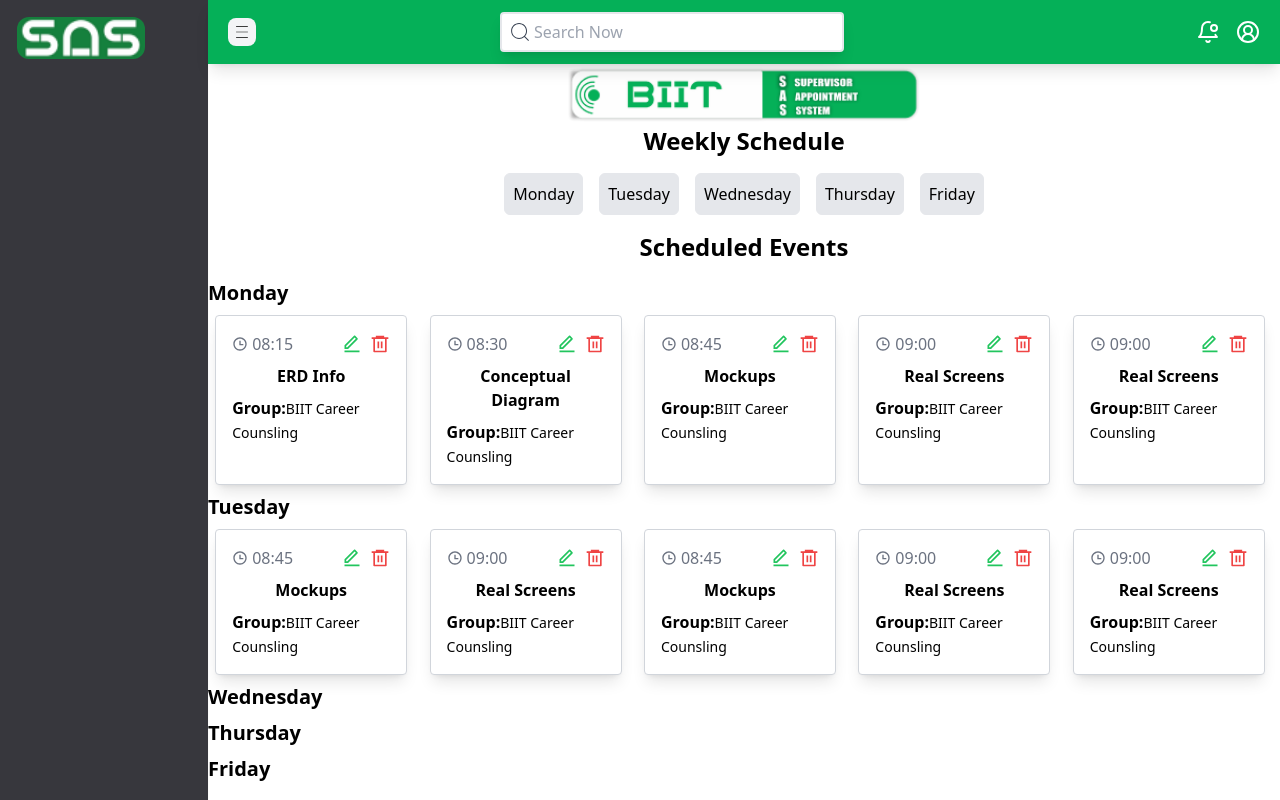
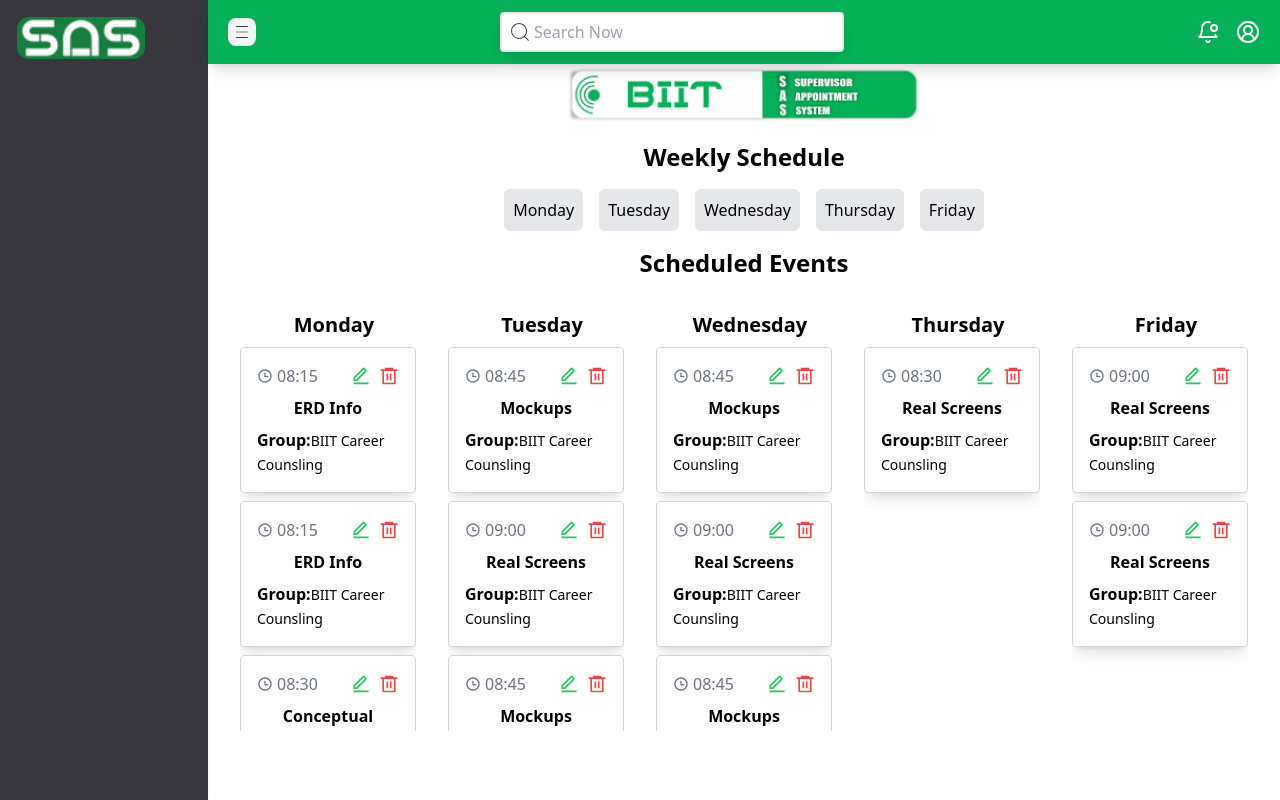
Before and after one commit to Mubashir1292/Biit-Project-Supervisor-Appointment-System, a React (Create React App) app: page /TechnicalExpert/Schedule in a window 1280 px wide. Built offline with nearby package versions, Linux system fonts and the light colour scheme.

Commit message:
Upadats the Expert Dashboard

```diff
--- a/src/components/Cards/AppointmentCard.jsx
+++ b/src/components/Cards/AppointmentCard.jsx
@@ -5,7 +5,7 @@ function AppointmentCard(props) {
     <>
       <div
         {...props.rest}
-        className="flex flex-col w-3/12  pl-2 rounded-xl shadow-2xl h-5/6   bg-white"
+        className="flex flex-col w-3/12  pl-2 rounded-xl shadow h-5/6   bg-white"
       >
         <div className=" flex flex-row  justify-around text-black border-b border-green-500 pt-3">
           <h1 className="text-xl font-bold mb-3">Upcoming Meetings</h1>
--- a/src/components/Cards/MessageCard.jsx
+++ b/src/components/Cards/MessageCard.jsx
@@ -6,7 +6,7 @@ function MessageCard(props) {
     <>
       <div
         {...props.rest}
-        className="flex flex-col w-3/12  pl-2 rounded-xl drop-shadow-2xl h-5/6  bg-white"
+        className="flex flex-col w-3/12  pl-2 rounded-xl drop-shadow h-5/6  bg-white"
       >
         <div className=" flex flex-col  justify-around text-black">
           <h1 className="text-4xl font-bold text-center">02</h1>
--- a/src/components/Modals/NotificationModal/NotificationModel.jsx
+++ b/src/components/Modals/NotificationModal/NotificationModel.jsx
@@ -1,6 +1,6 @@
 import React, { useEffect, useState } from "react";
 
-function NotificationModel({ open, handleOpen, ...rest }) {
+function NotificationModel({ open, handleOpen, className, ...rest }) {
   const [notifications, setNotifications] = useState([]);
   useEffect(() => {
     const notification = {
@@ -19,10 +19,10 @@ function NotificationModel({ open, handleOpen, ...rest }) {
             console.log("onClick");
             handleOpen(false);
           }}
-          className="w-full drop-shadow-2xl h-96 top-0 flex items-start justify-end bg-gray-500 bg-opacity-0 absolute z-40    "
+          className={`w-full drop-shadow-2xl h-96 top-0 flex items-start justify-end bg-gray-500 bg-opacity-0 absolute`}
         >
           <div
-            className="bg-white w-2/12 h-3/5 rounded-lg absolute z-50 top-16 right-100 shadow-lg border border-gray-300 overflow-auto "
+            className="bg-white w-2/12 h-3/5 rounded-lg absolute z-1000 top-16 right-100 shadow-lg border border-gray-300 overflow-auto "
             onClick={() => {
               handleOpen(true);
             }}
--- a/src/pages/TechnicalExpert/Dashboard/ExpertDashboard.jsx
+++ b/src/pages/TechnicalExpert/Dashboard/ExpertDashboard.jsx
@@ -2,10 +2,10 @@ import React, { useState, useEffect } from "react";
 import Dropdown from "../../../components/dropdown/Dropdown";
 import biitlogo from "../../../assets/extra/biitSAS.png";
 import { useNavigate } from "react-router-dom";
-import Card from "../../../components/Cards/Card";
 import { CircleDotDashed, GitPullRequest } from "lucide-react";
 import AppointmentCard from "../../../components/Cards/AppointmentCard";
 import MessageCard from "../../../components/Cards/MessageCard";
+import { Card, CardBody, CardText } from "reactstrap";
 function ExpertDashboard() {
   const navigate = useNavigate();
   const [handleDuration, setHandleDuration] = useState("");
@@ -54,12 +54,33 @@ function ExpertDashboard() {
         className="relative w-2/12"
       />
       <div className="w-full h-auto flex flex-row justify-around pt-10">
-        <Card icon={<GitPullRequest />} title="Help Requests" desc={3} />
-        <Card icon={<GitPullRequest />} title="Approved Requests" desc="03" />
+        <Card>
+          <CardBody>
+            <CardText>Testing Card</CardText>
+          </CardBody>
+        </Card>
+        <Card>
+          <CardBody>
+            <CardText>Testing Card</CardText>
+          </CardBody>
+        </Card>
+        <Card>
+          <CardBody>
+            <CardText>Testing Card</CardText>
+          </CardBody>
+        </Card>
       </div>
       <div className="mt-10 h-3/6 flex flex-row justify-around pt-3">
-        <AppointmentCard />
-        <MessageCard />
+        <Card>
+          <CardBody>
+            <CardText>Testing Card</CardText>
+          </CardBody>
+        </Card>
+        <Card>
+          <CardBody>
+            <CardText>Testing Card</CardText>
+          </CardBody>
+        </Card>
       </div>
     </div>
   );
--- a/src/pages/TechnicalExpert/Schedule/ScheduleManagement.jsx
+++ b/src/pages/TechnicalExpert/Schedule/ScheduleManagement.jsx
@@ -3,11 +3,12 @@ import Dropdown from "../../../components/dropdown/Dropdown";
 import biitlogo from "../../../assets/extra/biitSAS.png";
 import { Card, CardBody, CardText, CardTitle } from "reactstrap";
 import { RiDeleteBin6Line, RiEditLine, RiTimeLine } from "react-icons/ri";
-
+import './style.css'
 const initialSchedule = [
   {
     day: "Monday",
     events: [
+      { time: "08:15", name: "ERD Info", groupName: "BIIT Career Counsling" },
       { time: "08:15", name: "ERD Info", groupName: "BIIT Career Counsling" },
       {
         time: "08:30",
@@ -51,9 +52,56 @@ const initialSchedule = [
     ],
     slots: generateSlots(),
   },
-  { day: "Wednesday", events: [], slots: generateSlots() },
-  { day: "Thursday", events: [], slots: generateSlots() },
-  { day: "Friday", events: [], slots: generateSlots() },
+  {
+    day: "Wednesday",
+    events: [
+      { time: "08:45", name: "Mockups", groupName: "BIIT Career Counsling" },
+      {
+        time: "09:00",
+        name: "Real Screens",
+        groupName: "BIIT Career Counsling",
+      },
+      { time: "08:45", name: "Mockups", groupName: "BIIT Career Counsling" },
+      {
+        time: "09:00",
+        name: "Real Screens",
+        groupName: "BIIT Career Counsling",
+      },
+      {
+        time: "09:00",
+        name: "Real Screens",
+        groupName: "BIIT Career Counsling",
+      },
+    ],
+    slots: generateSlots(),
+  },
+  {
+    day: "Thursday",
+    events: [
+      {
+        time: "08:30",
+        name: "Real Screens",
+        groupName: "BIIT Career Counsling",
+      },
+    ],
+    slots: generateSlots(),
+  },
+  {
+    day: "Friday",
+    events: [
+      {
+        time: "09:00",
+        name: "Real Screens",
+        groupName: "BIIT Career Counsling",
+      },
+      {
+        time: "09:00",
+        name: "Real Screens",
+        groupName: "BIIT Career Counsling",
+      },
+    ],
+    slots: generateSlots(),
+  },
 ];
 
 function generateSlots() {
@@ -130,7 +178,8 @@ function WeeklyScheduleUpdater() {
       <div className="w-full flex justify-center items-center">
         <img src={biitlogo} alt="biit Logo" className="w-2/6" />
       </div>
-      <h1 className="text-2xl font-bold mb-4 text-center">Weekly Schedule</h1>
+      <h1 className="text-2xl font-bold my-4 text-center">Weekly Schedule</h1>
+      {/* days Monday,Tuesday,Wednesday */}
       <div className="flex flex-row space-x-4 justify-center">
         {schedule.map((day, index) => (
           <div key={index}>
@@ -161,7 +210,7 @@ function WeeklyScheduleUpdater() {
         </div>
       )}
       {selectedSlot && (
-        <div className="mt-4 flex  flex-col space-y-3 justify-center items-center">
+        <div className="mt-4 flex flex-col space-y-3 justify-center items-center">
           <input
             type="text"
             placeholder="Enter event title"
@@ -187,14 +236,17 @@ function WeeklyScheduleUpdater() {
       <h2 className="text-2xl font-semibold text-center my-4">
         Scheduled Events
       </h2>
+      {/* Separate section for each day's events */}
+      <div className="flex  justify-center">
         {schedule.map((day, index) => (
-        <div key={index}>
-          <h3 className="text-xl font-semibold mb-2">{day.day}</h3>
-          <div className="flex flex-wrap justify-around">
+          <div key={index} className="p-4 mb-4">
+            <h3 className="text-xl font-semibold mb-2 ml-3 text-center">{day.day}</h3>
+            <div className={`flex flex-col h-96 overflow-hidden ${day.events.length > 1 ? "overflow-y-scroll":""}`}>
+              {/* Map through events for the selected day */}
               {day.events.map((event, idx) => (
                 <Card
                   key={`${index}-${idx}`}
-                className="w-[12rem] bg-white py-4 px-4 rounded border border-gray-300 shadow-lg mb-2 mr-2"
+                  className="w-[11rem] bg-white py-4 px-4 rounded border border-gray-300 shadow-lg mb-2"
                 >
                   <CardBody>
                     <div className="flex items-center justify-between mb-2">
@@ -223,6 +275,7 @@ function WeeklyScheduleUpdater() {
           </div>
         ))}
       </div>
+    </div>
   );
 }
 
--- /dev/null
+++ b/src/pages/TechnicalExpert/Schedule/style.css
@@ -0,0 +1,21 @@
+/* style.css */
+
+/* Width */
+::-webkit-scrollbar {
+  width: 8px;
+}
+
+/* Track */
+::-webkit-scrollbar-track {
+  background: #f1f1f1;
+}
+
+/* Handle */
+::-webkit-scrollbar-thumb {
+  background: #888;
+}
+
+/* Handle on hover */
+::-webkit-scrollbar-thumb:hover {
+  background: #555;
+}
```
Lines whose indentation alone changed are shown as unchanged.
